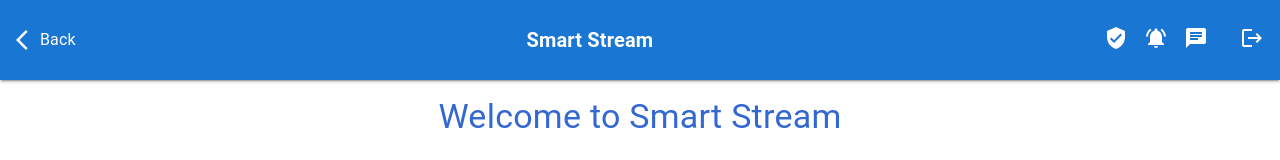
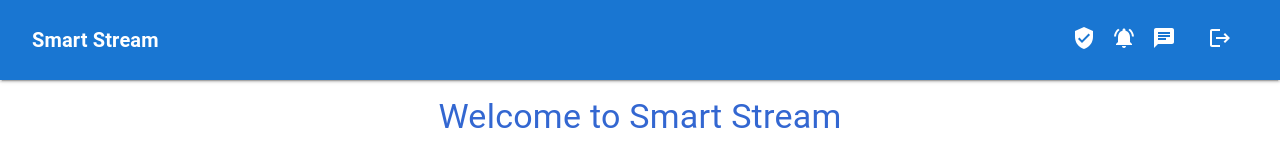
Before and after one commit to Sandun-Induranga/Smart-Stream, a React (Create React App) app in the folder frontend/: page /home in a window 1280 px wide. Shown: the top 160 px of the page. Built offline with nearby package versions, Linux system fonts and the light colour scheme.

Commit message:
Content Updated

```diff
--- a/frontend/src/components/TopBar/TopBar.tsx
+++ b/frontend/src/components/TopBar/TopBar.tsx
@@ -9,7 +9,7 @@ import { Box, Typography } from "@mui/material";
 import { useNavigate } from "react-router-dom";
 import { HOME_ROUTE, SIGNIN_ROUTE } from "../../constants/routes";
 
-const TopBar = () => {
+const TopBar = ({ isHome = false }) => {
   const navigate = useNavigate();
   return (
     <Box
@@ -20,8 +20,10 @@ const TopBar = () => {
         justifyContent: "space-between",
         alignItems: "center",
         boxShadow: 2,
+        px: 4,
       }}
     >
+      {!isHome && (
         <Box
           sx={{ display: "flex", alignItems: "center", cursor: "pointer" }}
           onClick={() => navigate(HOME_ROUTE)}
@@ -31,6 +33,7 @@ const TopBar = () => {
             Back
           </Typography>
         </Box>
+      )}
       <Typography variant="h6" sx={{ color: "white", fontWeight: 700 }}>
         Smart Stream
       </Typography>
--- a/frontend/src/containers/Home/Home.tsx
+++ b/frontend/src/containers/Home/Home.tsx
@@ -11,7 +11,7 @@ const Home = () => {
 
   return (
     <>
-      <TopBar />
+      <TopBar isHome={true} />
       <Box>
         <Typography m={2} variant="h4" color={"Highlight"} textAlign={"center"}>
           Welcome to Smart Stream
```
Lines whose indentation alone changed are shown as unchanged.
